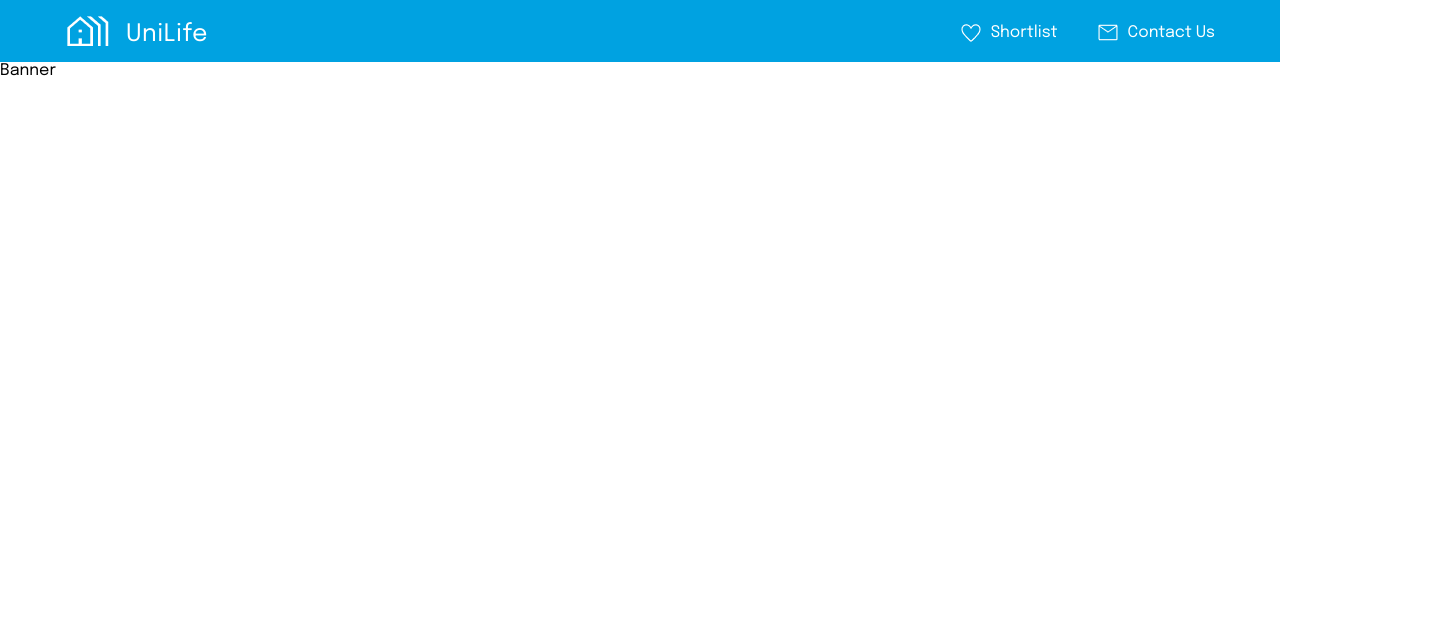
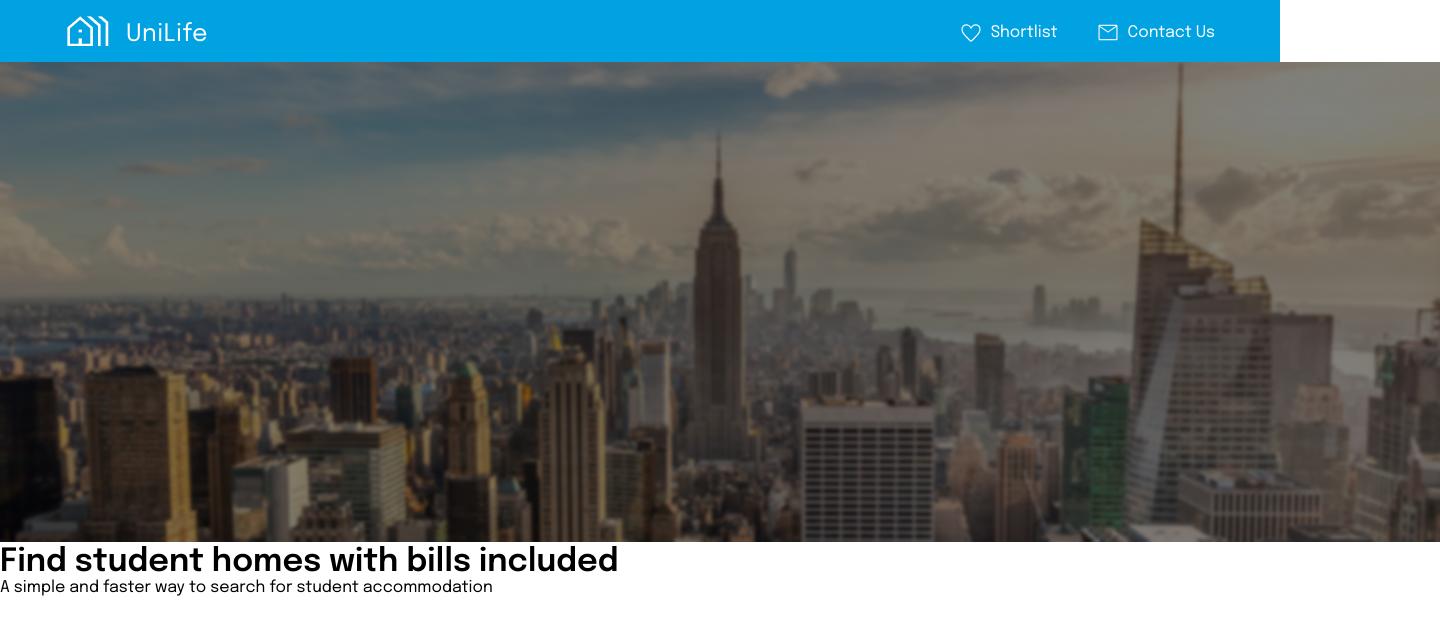
Before and after one commit to twentyfive21/uniLife, a React (Vite) app: page / in a window 1280 px wide. Shown: the top 634 px of the page, 1440 px wide, since content can reach past the window. Built offline with nearby package versions, Linux system fonts and the light colour scheme; no server answers.

Commit message:
put filler text and added in img for css

```diff
--- a/src/components/Banner/Banner.jsx
+++ b/src/components/Banner/Banner.jsx
@@ -1,9 +1,16 @@
 import React from 'react'
 import './Banner.css'
+import banner from '../../assets/header/banner.png'
 
 function Banner() {
   return (
-    <div>Banner</div>
+    <div className='banner-container'>
+    <img src={banner} alt='banner' />
+    <div className='banner-text'>
+      <h1>Find student homes with bills included</h1>
+      <p>A simple and faster way to search for student accommodation</p>
+    </div>
+    </div>
   )
 }
 
```
